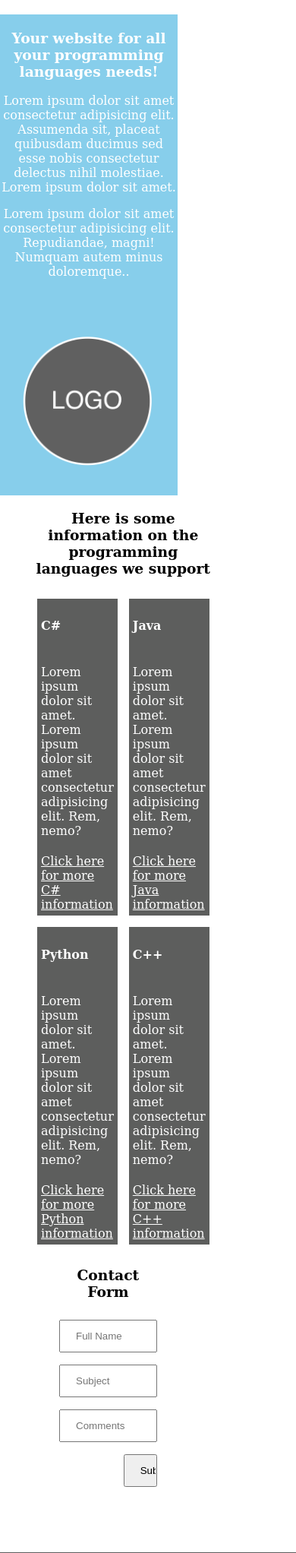
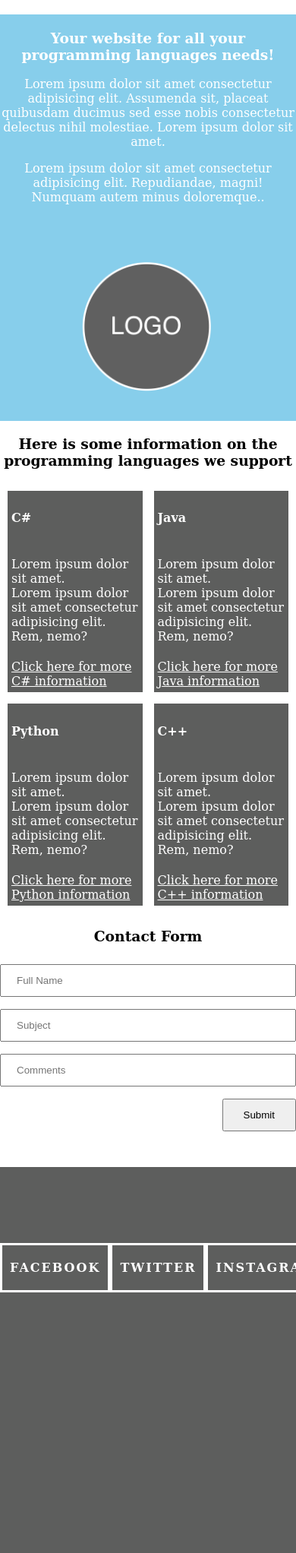
Before and after one commit to landyram/randyass, a PHP site: page / in a window 390 px wide; the page is wider, and only the part inside the window is pictured. Shown: the part 101-2145 px from the top of that part at 76% size. After the commit the page ends 1802 px from the top of that part, so only its background shows below. Run offline with PHP 8.4, Linux system fonts and the light colour scheme.

Commit message:
Add files via upload

```diff
--- a/home.css
+++ b/home.css
@@ -47,6 +47,10 @@ a {
 	background-color: white;
 
 }
+
+
+
+
 .bottom {
 	justify-content: center;
 	align-content: center;
@@ -56,6 +60,17 @@ a {
 	background-color: white;
 
 }
+
+@media only screen and (max-width: 1090px) {
+	.middle{
+		margin-left: 0;
+	margin-right: 0;
+	}
+	.bottom{
+		margin-left: 0;
+		margin-bottom: 10%;
+	}
+  }
 #logo {
 	width: 100px;
 	height: 100px;
@@ -155,13 +170,12 @@ display: grid;
 	margin: 8px 0;
 	box-sizing: border-box;
 }
-formcomment{
+.form3{
 	display: flex;
     justify-content: flex-end;
 }
 
 
-}
 .comment {
 	width: 100%;
 	padding: 12px 20px;
@@ -218,10 +232,12 @@ font {
 	display: flex;
 	-webkit-flex-flow: row wrap;
 	flex-flow: row wrap;
+	width: 100%;
+	max-width: 1920px;
+	margin: 0 auto;
+	box-shadow: 2px 2px 2px 2px gray;
   }
-  .container {
-	  width: 100%;
-  }
+
 
 @media (max-width: 320px) {
 	.top {
@@ -230,31 +246,32 @@ font {
 		order: 1;
 	}
 	.middle {
-		width: 50%%;
+		width: 100%;
 		-webkit-order: 1;
 		order: 2;
 	}
 	.bottom {
-		width: 50%%;
+		width: 100%;
 		-webkit-order: 3;
 		order: 3;
 	}
 }
 @media (min-width: 321px)and (max-width: 767px){
 	.top {
-		width: 60%;
+		width: 100%;
 	}
 	.middle {
-		width: 40%;
+		width: 100%;
+
 	}
 	.bottom {
-		width: 33%;
+		width: 100%;
 	}
 }
 
 @media (min-width: 768px) and (max-width: 1096px) {
 	.container {
-		width: 800px;
+		/* width: 800px; */
 		margin-left: auto;
 		margin-right: auto;
 	  }
```
